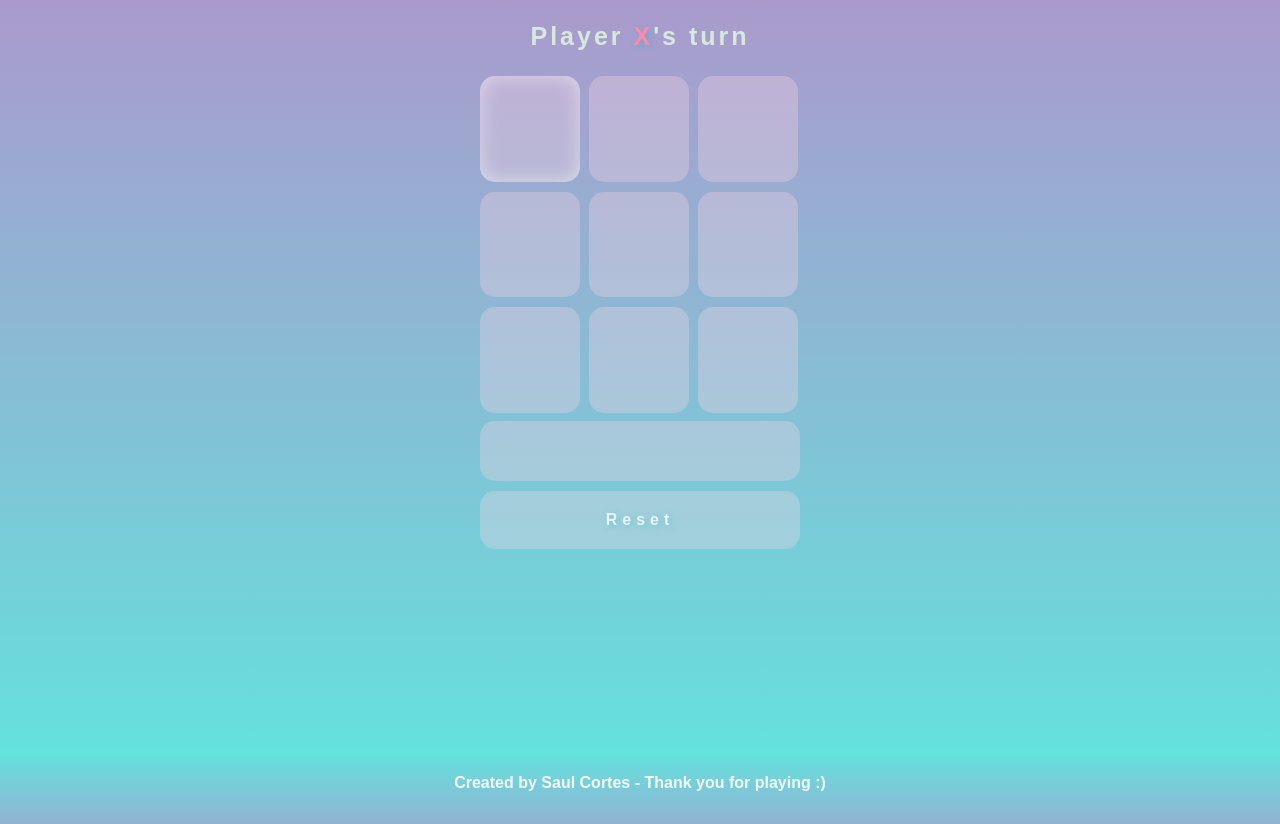
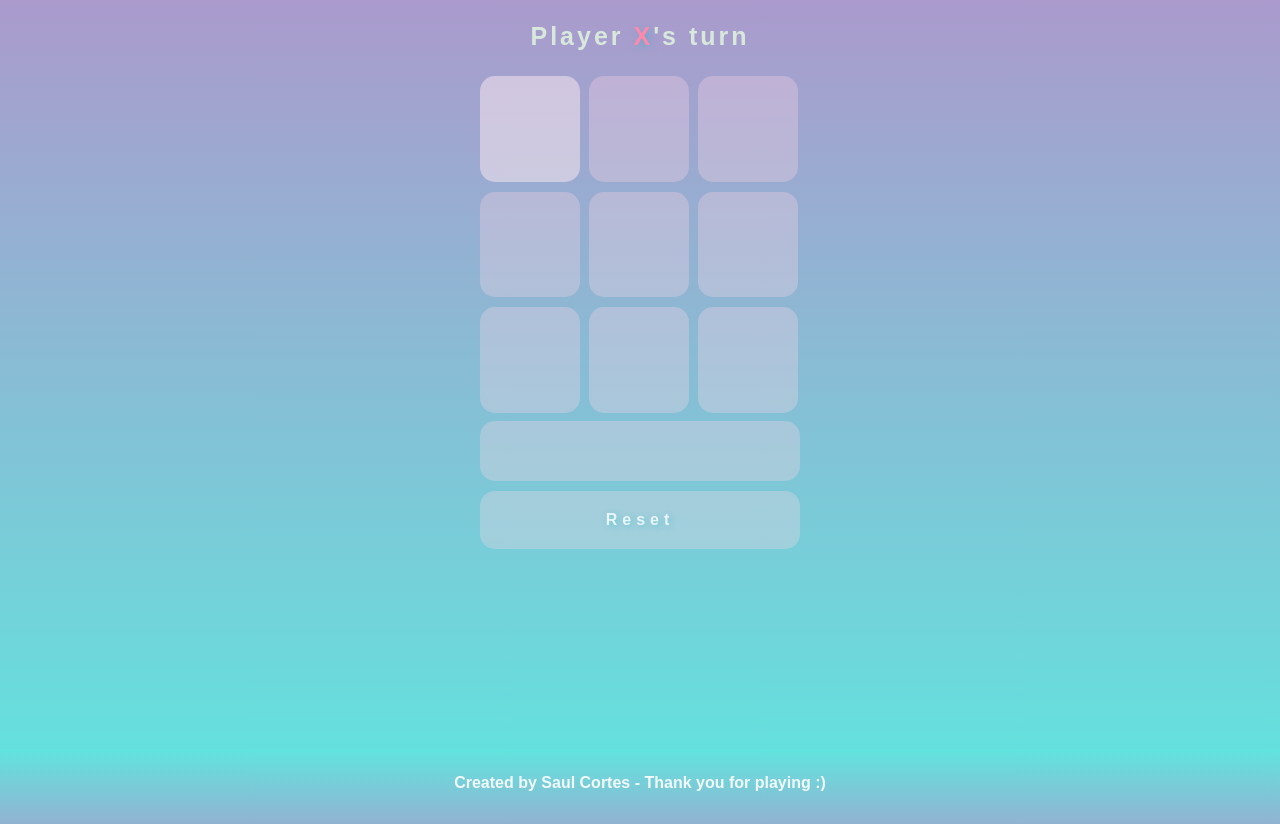
Before and after one commit to inscious/jsMilestone1, a plain HTML site: page index.html in a window 1280 px wide. In both pictures the pointer is over the element 530 px from the left and 234 px from the top of the page. Shown: the part 106-930 px from the top of the page. Drawn offline with Linux system fonts and the light colour scheme.

Commit message:
tile hover redo

```diff
--- a/styles.css
+++ b/styles.css
@@ -100,8 +100,8 @@ body {
 
 .tile:hover {
     opacity: 1;
-    /* background-color: rgba(255, 236, 242, 0.5); */
-    box-shadow: inset 0 0 20px rgba(255, 255, 255, 0.5);
+    background-color: rgba(255, 236, 242, 0.5);
+    /* box-shadow: inset 0 0 20px rgba(255, 255, 255, 0.5); */
 }
 
 /* //////// */
```
